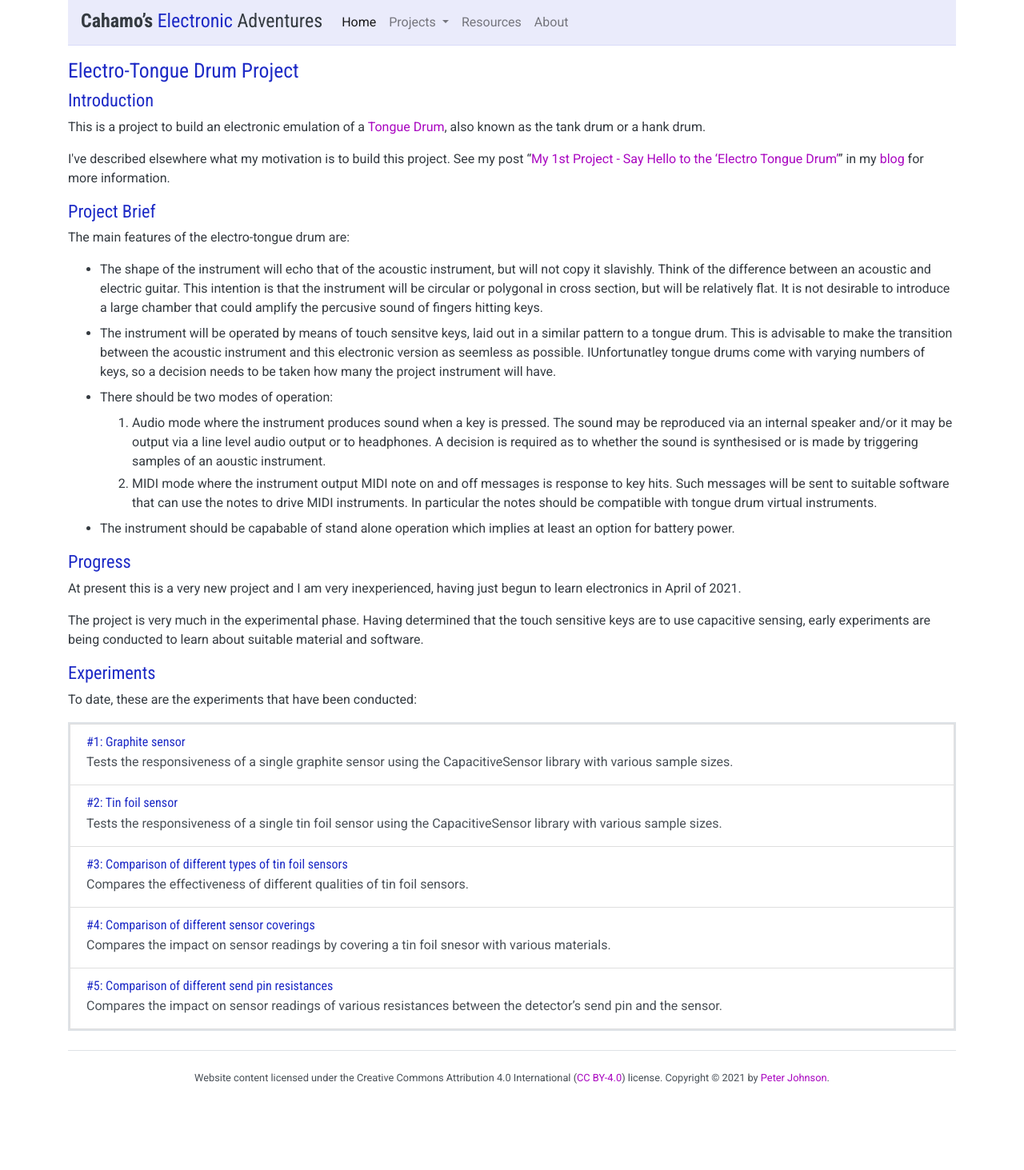
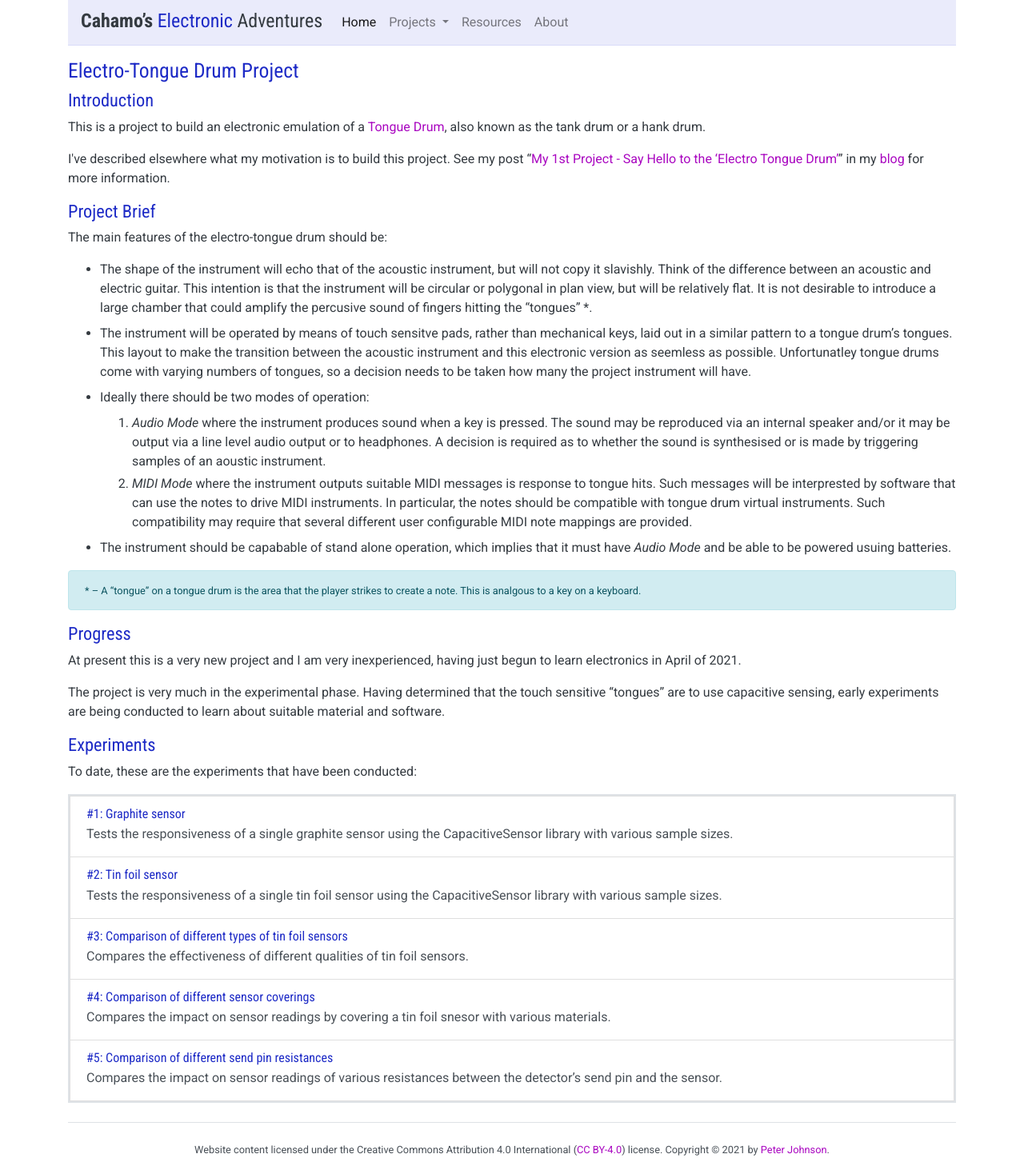
Before and after one commit to cahamo/cahamo.github.io, a Jekyll site: the page built from tongue-drum/index.html, in a window 1280 px wide. Shown: the whole page at 80% size. Built offline with Jekyll 4.4.1, drawn with Linux system fonts in a browser that asks for light colours; comment, search, counter and statistics services are not loaded; before the commit the page ends 1373 px from its top, so only the background shows below that.

Commit message:
Update tongue-drum/index.html
Update content and fix some errors and formatting

```diff
--- a/tongue-drum/index.html
+++ b/tongue-drum/index.html
@@ -11,39 +11,41 @@ layout: default
 
 <h2>Project Brief</h2>
 
-<p>The main features of the electro-tongue drum are:</p>
+<p>The main features of the electro-tongue drum should be:</p>
 
 <ul>
-    <li class="my-2">The shape of the instrument will echo that of the acoustic instrument, but will not copy it slavishly. Think of the difference between an acoustic and electric guitar. This intention is that the instrument will be circular or polygonal in cross section, but will be relatively flat. It is not desirable to introduce a large chamber that could amplify the percusive sound of fingers hitting keys.</li>
+    <li class="my-2">The shape of the instrument will echo that of the acoustic instrument, but will not copy it slavishly. Think of the difference between an acoustic and electric guitar. This intention is that the instrument will be circular or polygonal in plan view, but will be relatively flat. It is not desirable to introduce a large chamber that could amplify the percusive sound of fingers hitting the &ldquo;tongues&rdquo;&nbsp;*.</li>
 
-    <li class="my-2">The instrument will be operated by means of touch sensitve keys, laid out in a similar pattern to a tongue drum. This is advisable to make the transition between the acoustic instrument and this electronic version as seemless as possible. IUnfortunatley tongue drums come with varying numbers of keys, so a decision needs to be taken how many the project instrument will have.</li>
+    <li class="my-2">The instrument will be operated by means of touch sensitve pads, rather than mechanical keys, laid out in a similar pattern to a tongue drum&rsquo;s tongues. This layout to make the transition between the acoustic instrument and this electronic version as seemless as possible. Unfortunatley tongue drums come with varying numbers of tongues, so a decision needs to be taken how many the project instrument will have.</li>
 
-    <li class="my-2">There should be two modes of operation:
+    <li class="my-2">Ideally there should be two modes of operation:
 
         <ol class="my-2">
-            <li class="my-1">Audio mode where the instrument produces sound when a key is pressed. The sound may be reproduced via an internal speaker and/or it may be output via a line level audio output or to headphones. A decision is required as to whether the sound is synthesised or is made by triggering samples of an aoustic instrument.</li>
+            <li class="my-1"><em>Audio Mode</em> where the instrument produces sound when a key is pressed. The sound may be reproduced via an internal speaker and/or it may be output via a line level audio output or to headphones. A decision is required as to whether the sound is synthesised or is made by triggering samples of an aoustic instrument.</li>
 
-            <li class="my-1">MIDI mode where the instrument output MIDI note on and off messages is response to key hits. Such messages will be sent to suitable software that can use the notes to drive MIDI instruments. In particular the notes should be compatible with tongue drum virtual instruments.</li>
+            <li class="my-1"><em>MIDI Mode</em> where the instrument outputs suitable MIDI messages is response to tongue hits. Such messages will be interprested by software that can use the notes to drive MIDI instruments. In particular, the notes should be compatible with tongue drum virtual instruments. Such compatibility may require that several different user configurable MIDI note mappings are provided.</li>
         </ol>
 
     </li>
 
     <li class="my-2">
-        The instrument should be capabable of stand alone operation which implies at least an option for battery power.
+        The instrument should be capabable of stand alone operation, which implies that it must have <em>Audio Mode</em> and be able to be powered usuing batteries.
     </li>
 </ul>
+
+<p class="alert alert-info"><small>* &ndash; A &ldquo;tongue&rdquo; on a tongue drum is the area that the player strikes to create a note. This is analgous to a key on a keyboard.</small></p>
 
 <h2>Progress</h2>
 
 <p>At present this is a very new project and I am very inexperienced, having just begun to learn electronics in April of 2021.</p>
 
-<p>The project is very much in the experimental phase. Having determined that the touch sensitive keys are to use capacitive sensing, early experiments are being conducted to learn about suitable material and software.</p>
+<p>The project is very much in the experimental phase. Having determined that the touch sensitive &ldquo;tongues&rdquo; are to use capacitive sensing, early experiments are being conducted to learn about suitable material and software.</p>
 
 <h2>Experiments</h2>
 
 <p>To date, these are the experiments that have been conducted:</p>
 
-<div class="list-group">
+<div class="list-group mb-3">
     <a href="./experiment-1" class="list-group-item list-group-item-action flex-column align-items-start">
         <h3 class="mb-1">#1: Graphite sensor</h3>
         <p class="mb-1">Tests the responsiveness of a single graphite sensor using the CapacitiveSensor library with various sample sizes.</p>
```
